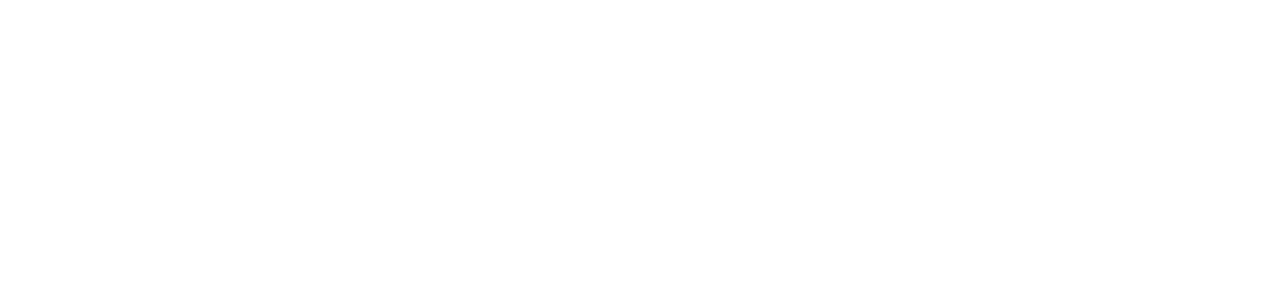
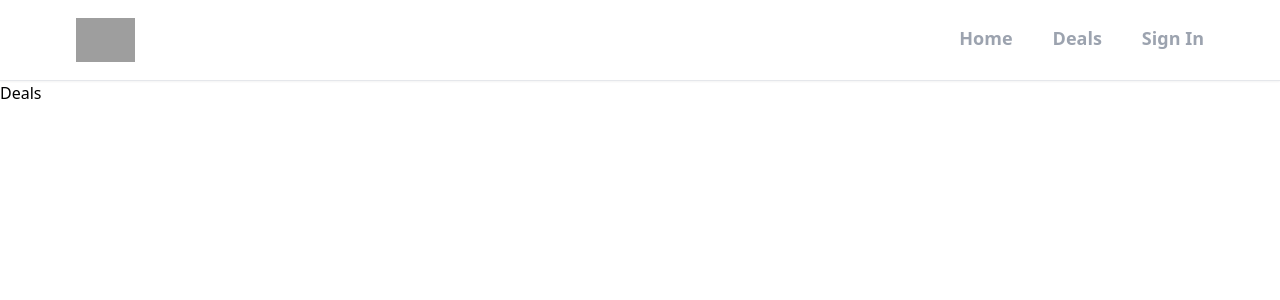
Before and after one commit to Kianoosh-Moloodi/real-estate-app, a React (Create React App) app: page /deals in a window 1280 px wide. Before the commit this address had no page. Shown: the top 300 px of the page. Built offline with nearby package versions, Linux system fonts and the light colour scheme; grey boxes are pictures that could not be loaded.

Commit message:
create header component

```diff
--- a/src/App.js
+++ b/src/App.js
@@ -4,18 +4,20 @@
 import SignIn from './pages/SignIn';
 import SignUp from './pages/SignUp';
 import ForgotPassword from './pages/ForgotPassword';
-import Offers from './pages/Offers';
+import Deals from './pages/Deals';
+import Header from './components/Header';
 
 function App() {
   return (
     <BrowserRouter>
+      <Header />
       <Routes>
         <Route path='/' element={<Home />} />
         <Route path='/profile' element={<Profile />} />
         <Route path='/sign-in' element={<SignIn />} />
         <Route path='/sign-up' element={<SignUp />} />
         <Route path='/forgot-password' element={<ForgotPassword />} />
-        <Route path='/offers' element={<Offers />} />
+        <Route path='/deals' element={<Deals />} />
       </Routes>
     </BrowserRouter>
   );
--- /dev/null
+++ b/src/components/Header.jsx
@@ -0,0 +1,57 @@
+import React from 'react';
+import { useLocation, useNavigate } from 'react-router';
+
+function Header() {
+  const location = useLocation();
+  const navigate = useNavigate();
+  const pathMatchRoute = (route) => {
+    if (route === location.pathname) {
+      return true;
+    }
+  };
+
+  return (
+    <div className='border-b shadow-sm sticky top-0 z-99 py-3'>
+      <header className='flex justify-between items-center px-3 max-w-6xl mx-auto'>
+        <div>
+          <img
+            src='https://projects.kmagroute.com/logo/KmagRouteProjectsLogo.png'
+            alt='logo'
+            className='h-11 cursor-pointer'
+            onClick={() => navigate('/')}
+          />
+        </div>
+        <div>
+          <ul className='flex space-x-10'>
+            <li
+              className={`cursor-pointer text-lg py-3 font font-semibold text-gray-400 border-b-4 border-b-transparent ${
+                pathMatchRoute('/') && 'text-black border-b-green-500'
+              }`}
+              onClick={() => navigate('/')}
+            >
+              Home
+            </li>
+            <li
+              className={`cursor-pointer text-lg py-3 font-semibold text-gray-400 border-b-4 border-b-transparent ${
+                pathMatchRoute('/deals') && 'text-black border-b-green-500'
+              }`}
+              onClick={() => navigate('/deals')}
+            >
+              Deals
+            </li>
+            <li
+              className={`cursor-pointer text-lg py-3 font-semibold text-gray-400 border-b-4 border-b-transparent ${
+                pathMatchRoute('/sign-in') && 'text-black border-b-green-500'
+              }`}
+              onClick={() => navigate('/sign-in')}
+            >
+              Sign In
+            </li>
+          </ul>
+        </div>
+      </header>
+    </div>
+  );
+}
+
+export default Header;
--- /dev/null
+++ b/src/pages/Deals.jsx
@@ -0,0 +1,7 @@
+import React from 'react';
+
+function Deals() {
+  return <div>Deals</div>;
+}
+
+export default Deals;
--- a/src/pages/Offers.jsx
+++ /dev/null
@@ -1,9 +0,0 @@
-import React from 'react'
-
-function Offers() {
-  return (
-    <div>Offers</div>
-  )
-}
-
-export default Offers
```
